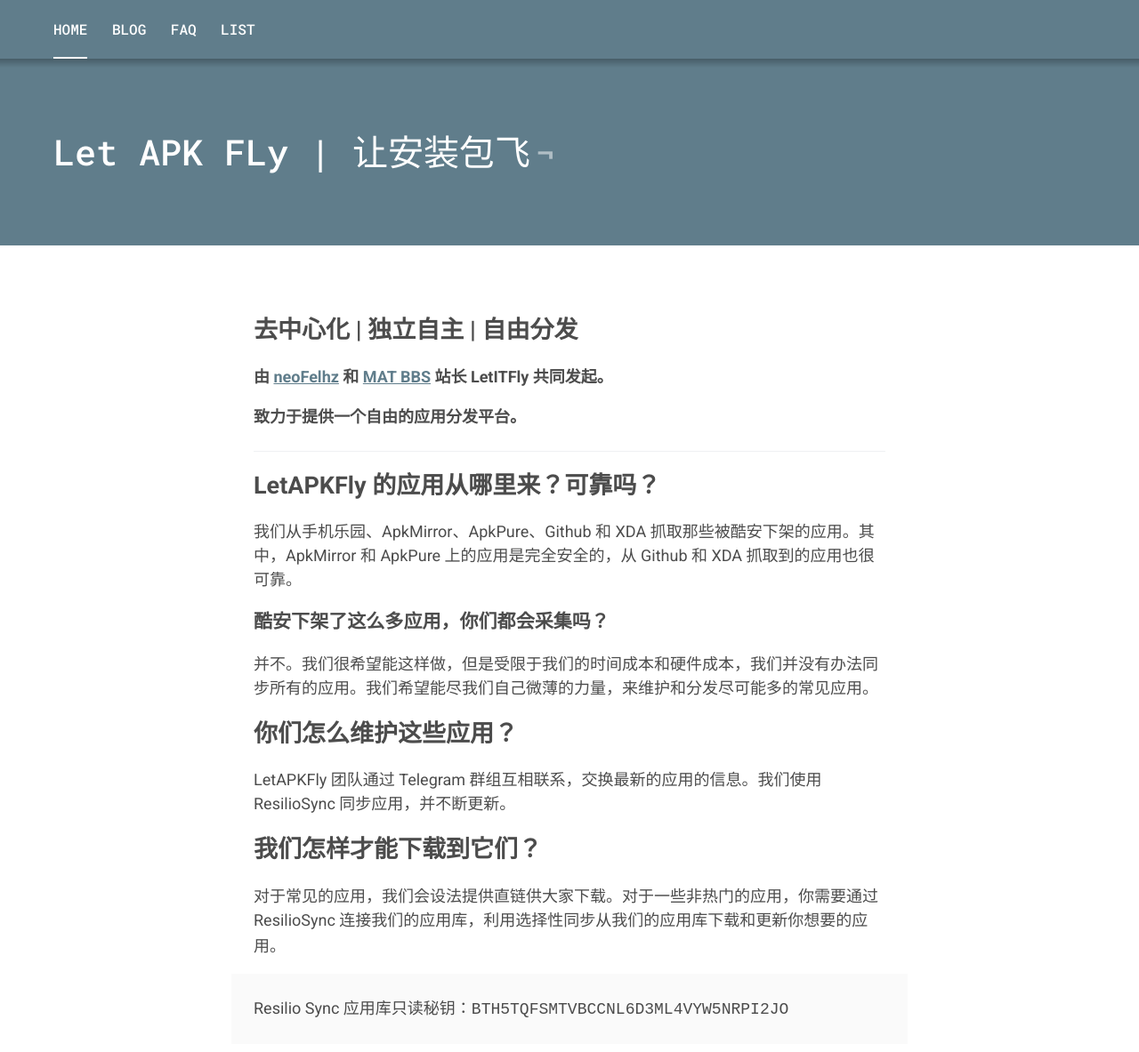
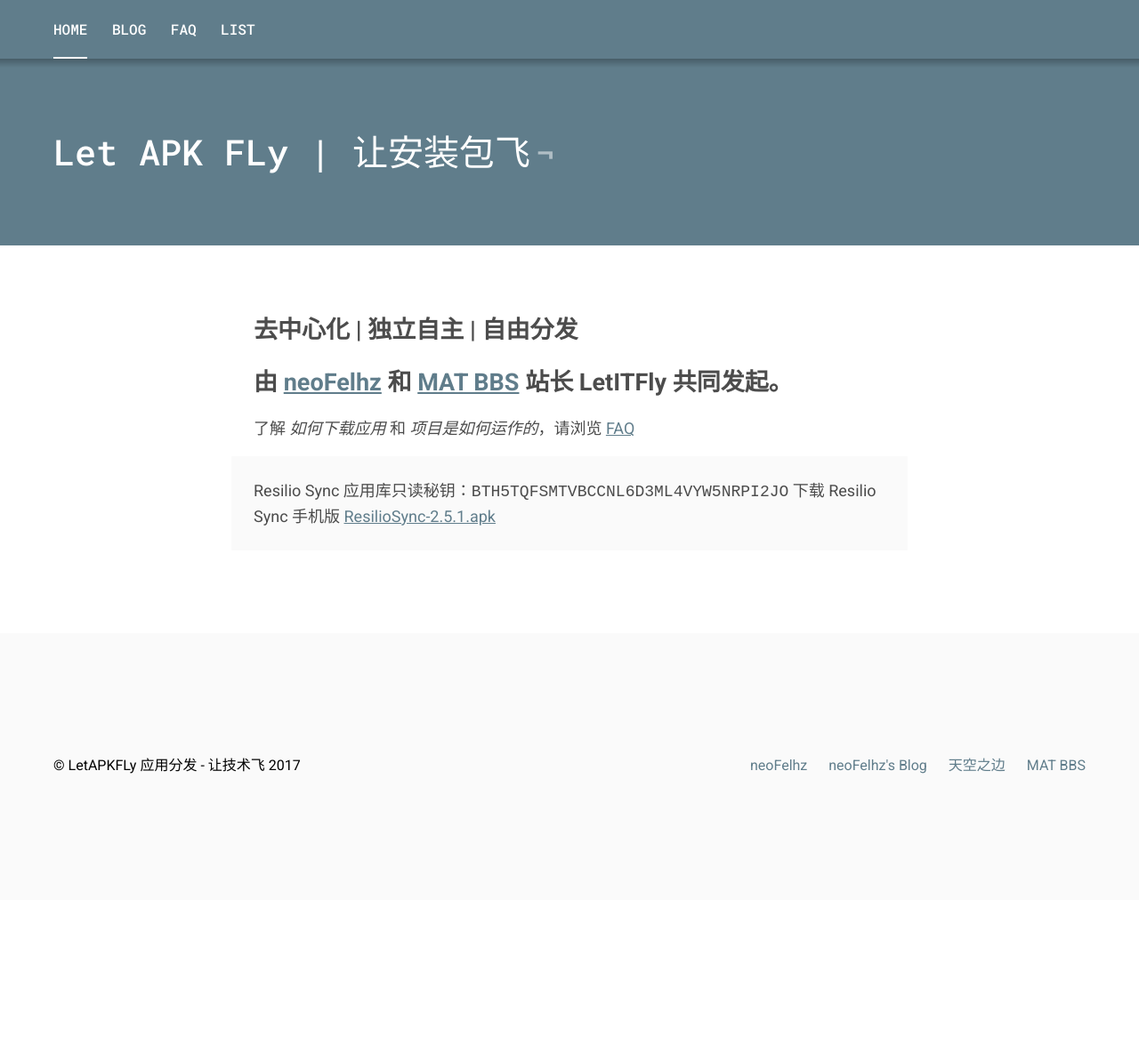
Before and after one commit to neoFelhz/LetAPKFly, a Jekyll site: the page built from index.md, in a window 1280 px wide and 1400 px high. Shown: the top 1183 px of the window at 89% size. Built offline with Jekyll 4.4.1, drawn with Linux system fonts in a browser that asks for light colours; comment, search, counter and statistics services are not loaded.

Commit message:
update the index

```diff
--- a/index.md
+++ b/index.md
@@ -3,28 +3,11 @@
 title: Let APK FLy | 让安装包飞
 ---
 
-## 去中心化 | 独立自主 | 自由分发
+# 去中心化 | 独立自主 | 自由分发
 
-#### 由 [neoFelhz](https://blog.nfz.moe) 和 [MAT BBS](https://mat.letitfly.me) 站长 LetITFly 共同发起。
+## 由 [neoFelhz](https://blog.nfz.moe) 和 [MAT BBS](https://mat.letitfly.me) 站长 LetITFly 共同发起。
 
-#### 致力于提供一个自由的应用分发平台。
-
------
-
-## LetAPKFly 的应用从哪里来？可靠吗？
-
-我们从手机乐园、ApkMirror、ApkPure、Github 和 XDA 抓取那些被酷安下架的应用。其中，ApkMirror 和 ApkPure 上的应用是完全安全的，从 Github 和 XDA 抓取到的应用也很可靠。
-
-### 酷安下架了这么多应用，你们都会采集吗？
-
-并不。我们很希望能这样做，但是受限于我们的时间成本和硬件成本，我们并没有办法同步所有的应用。我们希望能尽我们自己微薄的力量，来维护和分发尽可能多的常见应用。
-
-## 你们怎么维护这些应用？
-
-LetAPKFly 团队通过 Telegram 群组互相联系，交换最新的应用的信息。我们使用 ResilioSync 同步应用，并不断更新。
-
-## 我们怎样才能下载到它们？
-
-对于常见的应用，我们会设法提供直链供大家下载。对于一些非热门的应用，你需要通过 ResilioSync 连接我们的应用库，利用`选择性同步`从我们的应用库下载和更新你想要的应用。
+了解 *如何下载应用* 和 *项目是如何运作的*，请浏览 [FAQ](https://apk.letitfly.me/faq.html)
 
 > Resilio Sync 应用库只读秘钥：`BTH5TQFSMTVBCCNL6D3ML4VYW5NRPI2JO`
+> 下载 Resilio Sync 手机版 [ResilioSync-2.5.1.apk](http://git.oschina.net/neoFelhz/letapkfly/raw/master/ResilioSync/ResilioSync-2.5.1.apk)
```
